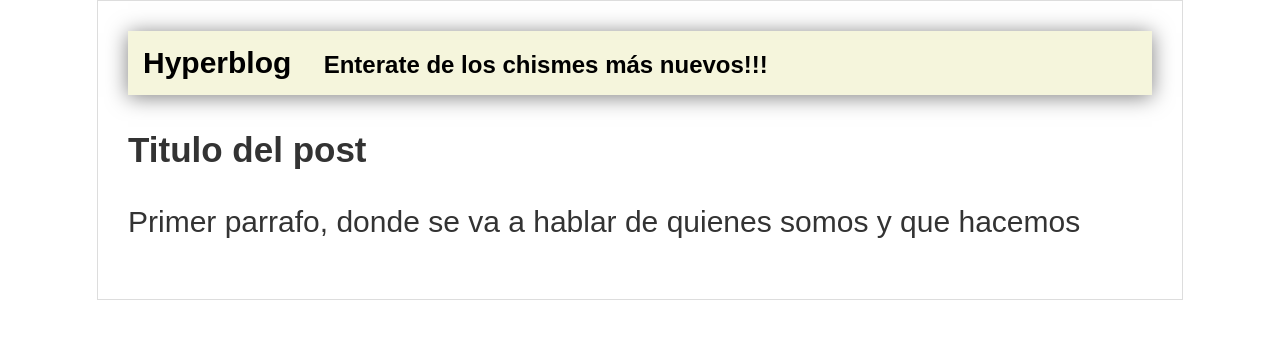
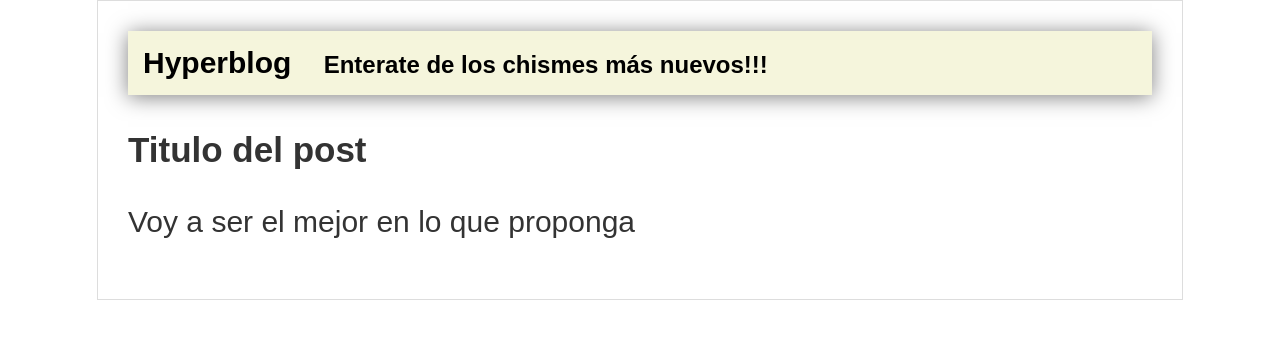
Before and after one commit to hpl212/Git-Clases, a plain HTML site: page Index.html in a window 1280 px wide. Drawn offline with Linux system fonts and the light colour scheme.

Commit message:
Cambie el primer parrafo en index.html

```diff
--- a/Index.html
+++ b/Index.html
@@ -14,7 +14,7 @@
      </article>
      <article id="post">
          <h1>Titulo del post</h1>
-         <p>Primer parrafo, donde se va a hablar de quienes somos y que hacemos </p>
+         <p> Voy a ser el mejor en lo que proponga </p>
      </article>
     </section>
 </body>
```
